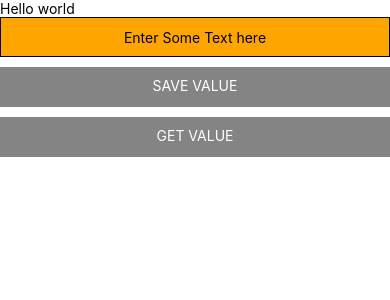
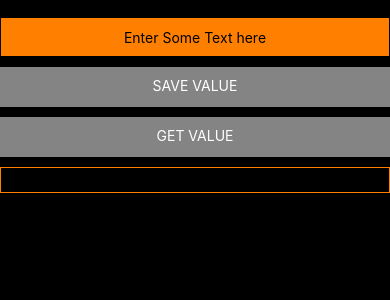
Before and after one commit to RAJ66/ReactNativeAsyncStorage, a React Native app: screen / in a window 390 px wide. Shown: the top 300 px of the page. Built offline with nearby package versions, Linux system fonts and the light colour scheme.

Commit message:
styling complete

```diff
--- a/App.js
+++ b/App.js
@@ -46,8 +46,8 @@ export default class App extends Component {
 
   render() {
     return (
-      <View>
-        <Text>Hello world</Text>
+      <View style={styles.container}>
+        <Text>titulo depois</Text>
         <TextInput
           value={this.state.textInputData}
           style={styles.TextInputStyle}
@@ -78,12 +78,17 @@ export default class App extends Component {
 }
 
 const styles = StyleSheet.create({
+  container: {
+    flex: 1,
+    backgroundColor: '#000000',
+
+  },
   TextInputStyle: {
     textAlign: 'center',
     height: 40,
     width: '100%',
     borderWidth: 1,
-    backgroundColor: 'orange',
+    backgroundColor: '#FF8000',
   },
   button: {
     width: '100%',
@@ -99,5 +104,9 @@ const styles = StyleSheet.create({
   text: {
     fontSize: 20,
     textAlign: 'center',
+    color:'#FF8000',
+    borderColor: '#FF8000',
+    borderWidth: 1,
+    marginTop:10,
   },
 });
```
